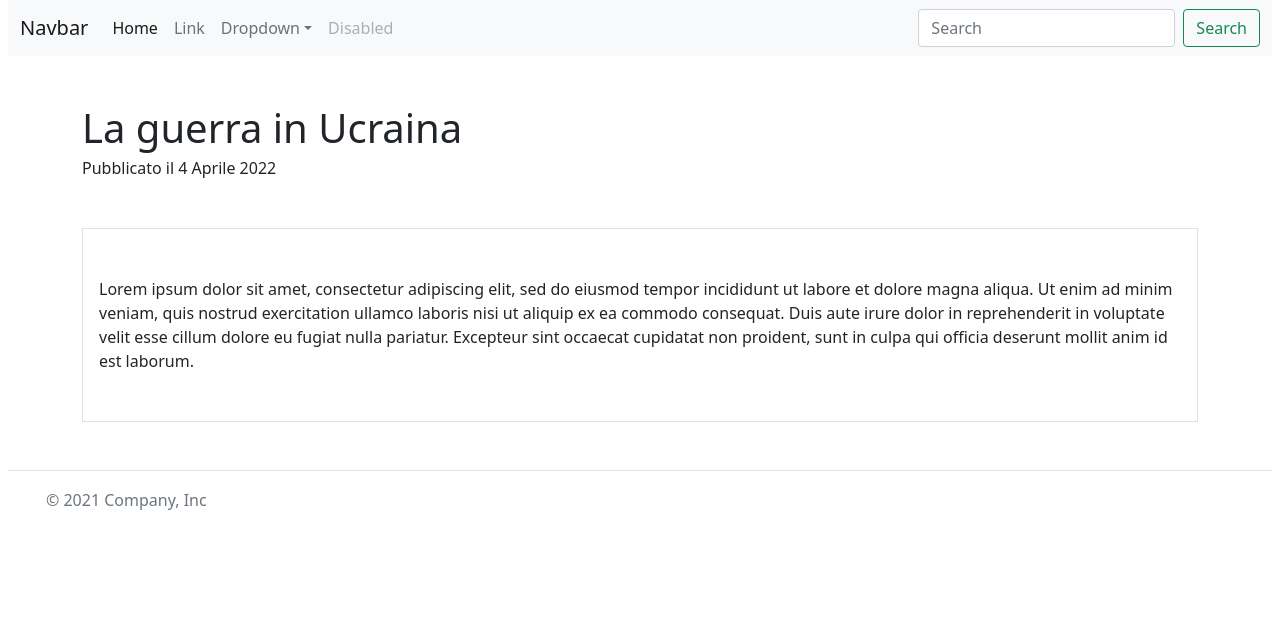
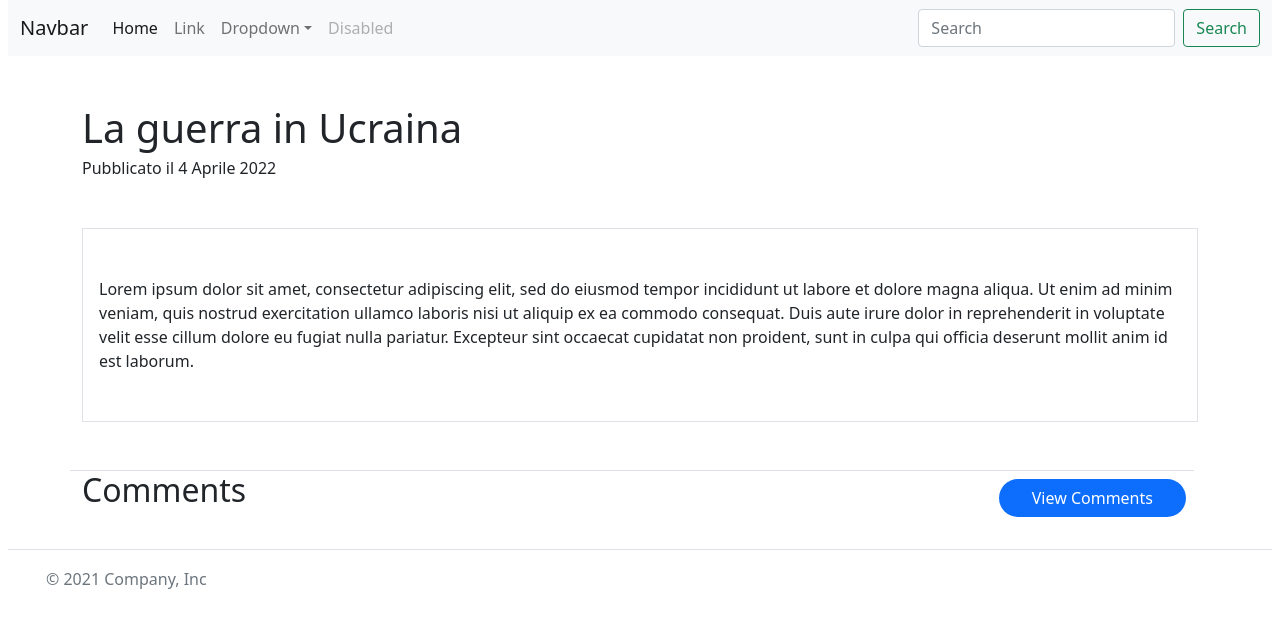
Before and after one commit to PittiglioFrancesco/inside-project, a React (Create React App) app: page /articles/1 in a window 1280 px wide. Shown: the top 628 px of the page. Built offline with nearby package versions, Linux system fonts and the light colour scheme.

Commit message:
added mock up comments botton

```diff
--- a/src/routes/Article.js
+++ b/src/routes/Article.js
@@ -13,6 +13,11 @@ const Body = () => {
                 Duis aute irure dolor in reprehenderit in voluptate velit esse cillum dolore eu fugiat nulla pariatur.
                 Excepteur sint occaecat cupidatat non proident, sunt in culpa qui officia deserunt mollit anim id est laborum.
             </p>
+
+            <div className="row justify-content-between me-1 border-top">
+                <h2 className="text-start col-9">Comments</h2>
+                <button className="col-2 btn rounded-pill bg-primary text-white m-2" type="button">View Comments</button>
+            </div>
         </div>
     )
 };
```
